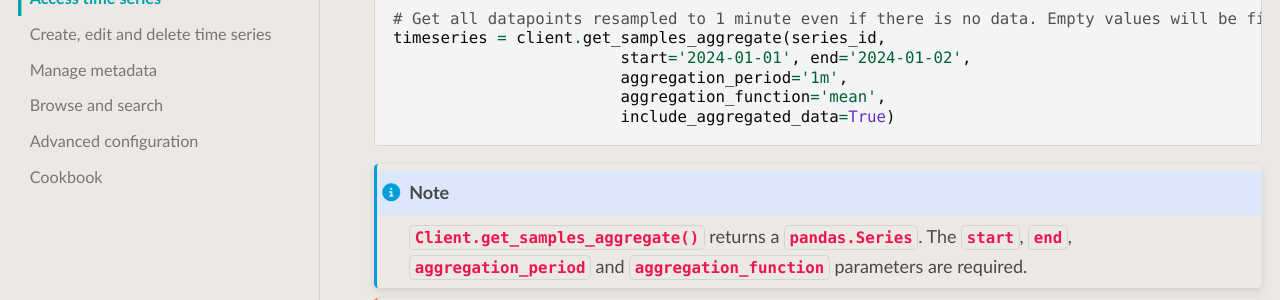
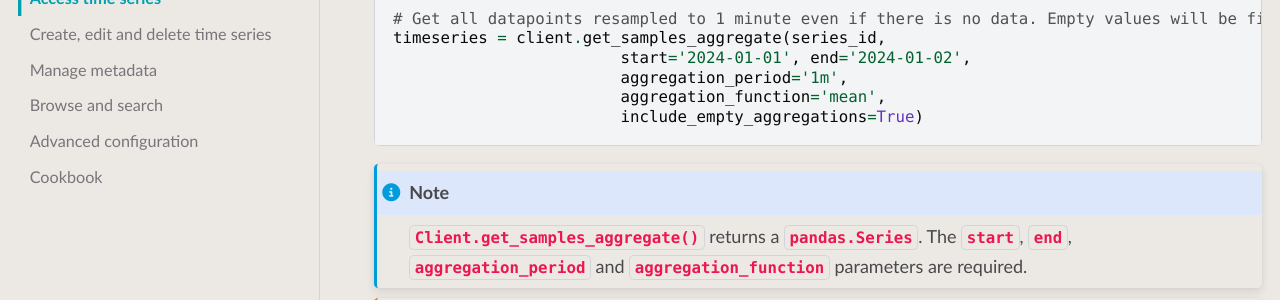
Before and after one commit to 4Subsea/drio-python, a Sphinx documentation site: the page built from docs/user_guide/access_data.rst, in a window 1280 px wide and 900 px high, scrolled down 711 px. Shown: the part 153-453 px from the top of the window. Built offline with Sphinx 7.4.7 and the PyData theme 0.15.4, drawn with Linux system fonts in a browser that asks for light colours.

Commit message:
Fix documentation

```diff
--- a/docs/user_guide/access_data.rst
+++ b/docs/user_guide/access_data.rst
@@ -40,7 +40,7 @@ is *"tick"* (100 nanoseconds).
                             start='2024-01-01', end='2024-01-02',
                             aggregation_period='1m',
                             aggregation_function='mean',
-                            include_aggregated_data=True)
+                            include_empty_aggregations=True)
 
 .. note::
 
```
